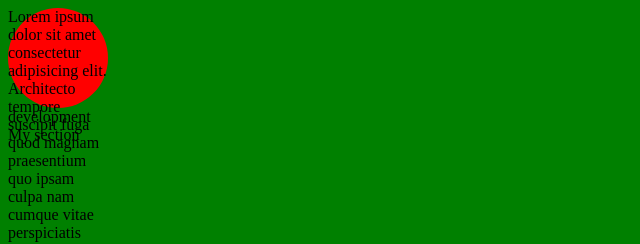
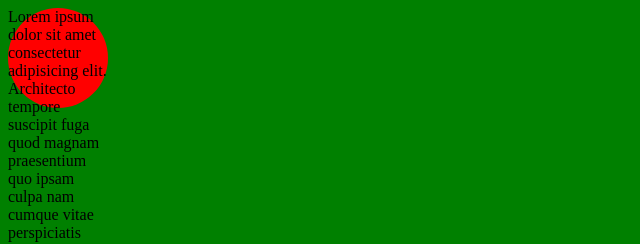
Before and after one commit to rkurtianyk/lesson-1, a plain HTML site: page index.html in a window 1280 px wide. Shown: the top 244 px of the page, without its empty margins (0-640 px from the left). Drawn offline with Linux system fonts and the light colour scheme.

```diff
--- a/index.html
+++ b/index.html
@@ -11,11 +11,5 @@
     <div class="my-class" id="my-id">
        Lorem ipsum dolor sit amet consectetur adipisicing elit. Architecto tempore suscipit fuga quod magnam praesentium quo ipsam culpa nam cumque vitae perspiciatis aspernatur similique, error vel minus eveniet quasi sunt.
     </div>
-    <div>
-        development
-    </div>
-    <section>
-        My section
-    </section>
 </body>
 </html>
```
